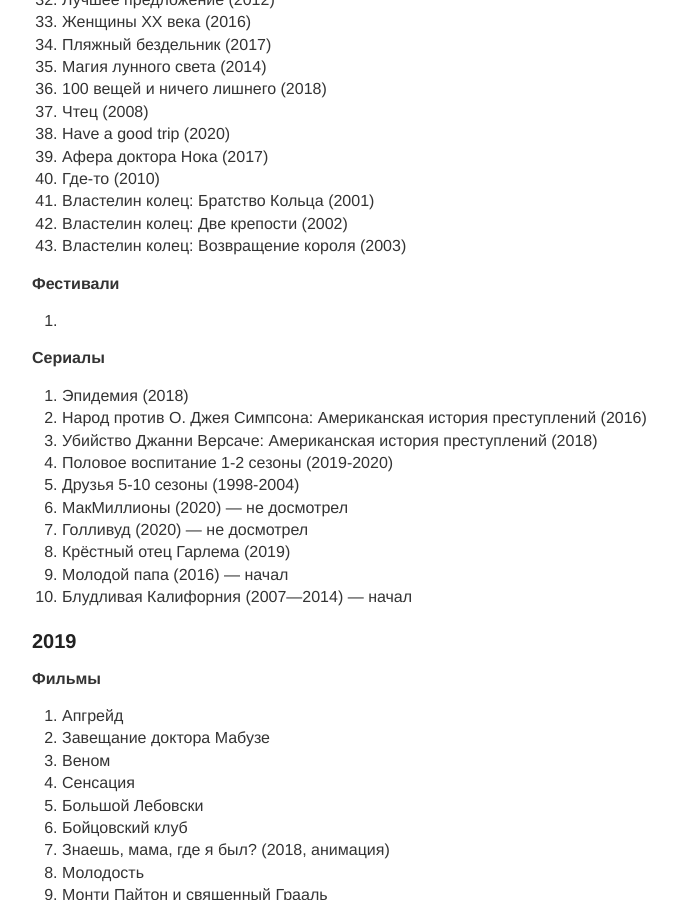
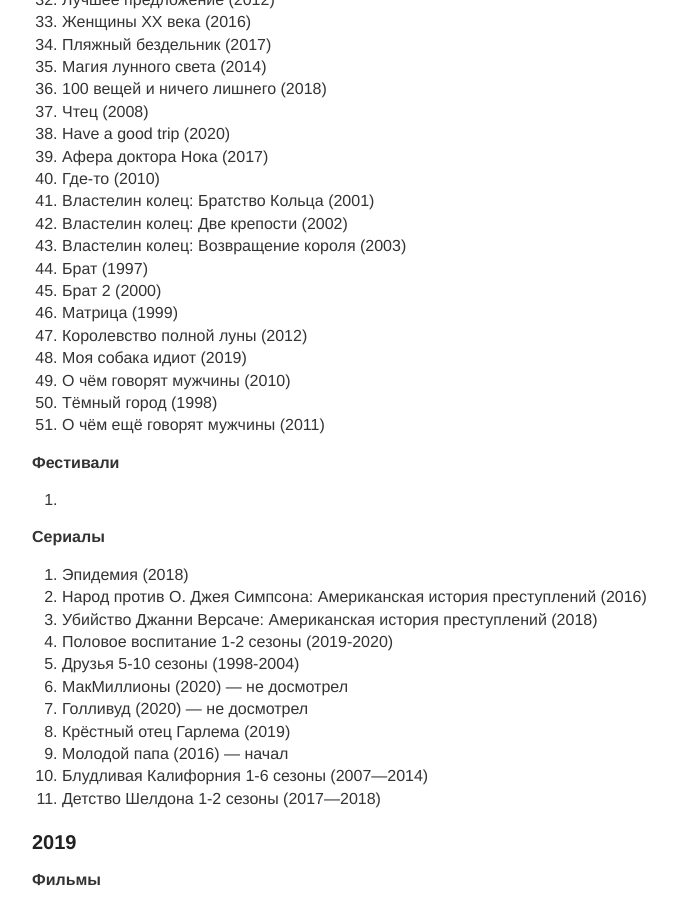
Before and after one commit to sombro/nbuevich.com, a Jekyll site: the page built from blog/_posts/2099-12-14-movies.md, in a window 1280 px wide and 900 px high, scrolled down 1146 px. Shown: the whole window, without its empty margins (248-925 px from the left). Built offline with Jekyll 4.4.1, drawn with Linux system fonts in a browser that asks for light colours.

Commit message:
some updates

```diff
--- a/blog/_posts/2099-12-14-movies.md
+++ b/blog/_posts/2099-12-14-movies.md
@@ -63,6 +63,14 @@
     <li>Властелин колец: Братство Кольца (2001)</li>
     <li>Властелин колец: Две крепости (2002)</li>
     <li>Властелин колец: Возвращение короля (2003)</li>
+    <li>Брат (1997)</li>
+    <li>Брат 2 (2000)</li>
+    <li>Матрица (1999)</li>
+    <li>Королевство полной луны (2012)</li>
+    <li>Моя собака идиот (2019)</li>
+    <li>О чём говорят мужчины (2010)</li>
+    <li>Тёмный город (1998)</li>
+    <li>О чём ещё говорят мужчины (2011)</li>
 </ol>
 
 <b>Фестивали</b>
@@ -83,7 +91,8 @@
     <li>Голливуд (2020) — не досмотрел</li>
     <li>Крёстный отец Гарлема (2019)</li>
     <li>Молодой папа (2016) — начал</li>
-    <li>Блудливая Калифорния (2007—2014) — начал</li>
+    <li>Блудливая Калифорния 1-6 сезоны (2007—2014)</li>
+    <li>Детство Шелдона 1-2 сезоны (2017—2018)</li>
 </ol>
 
 ## <span id="2019">2019</span> ##
```
Also changed, not shown: blog/_posts/2099-12-15-travel.md (+3 -0 lines).
